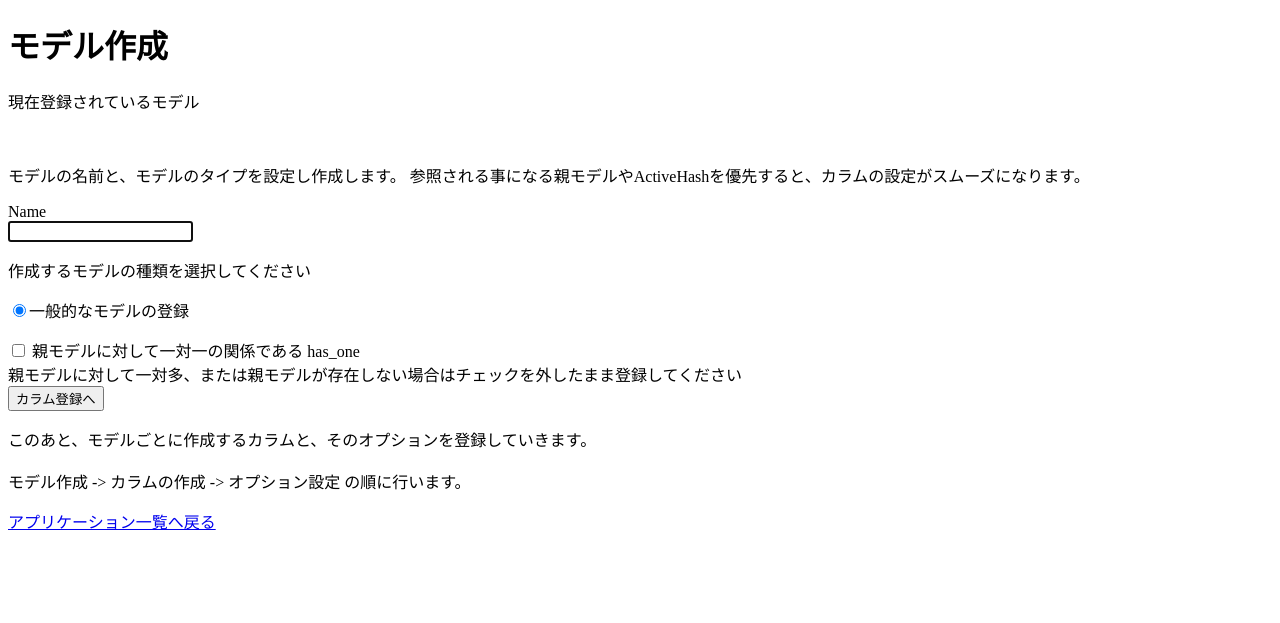
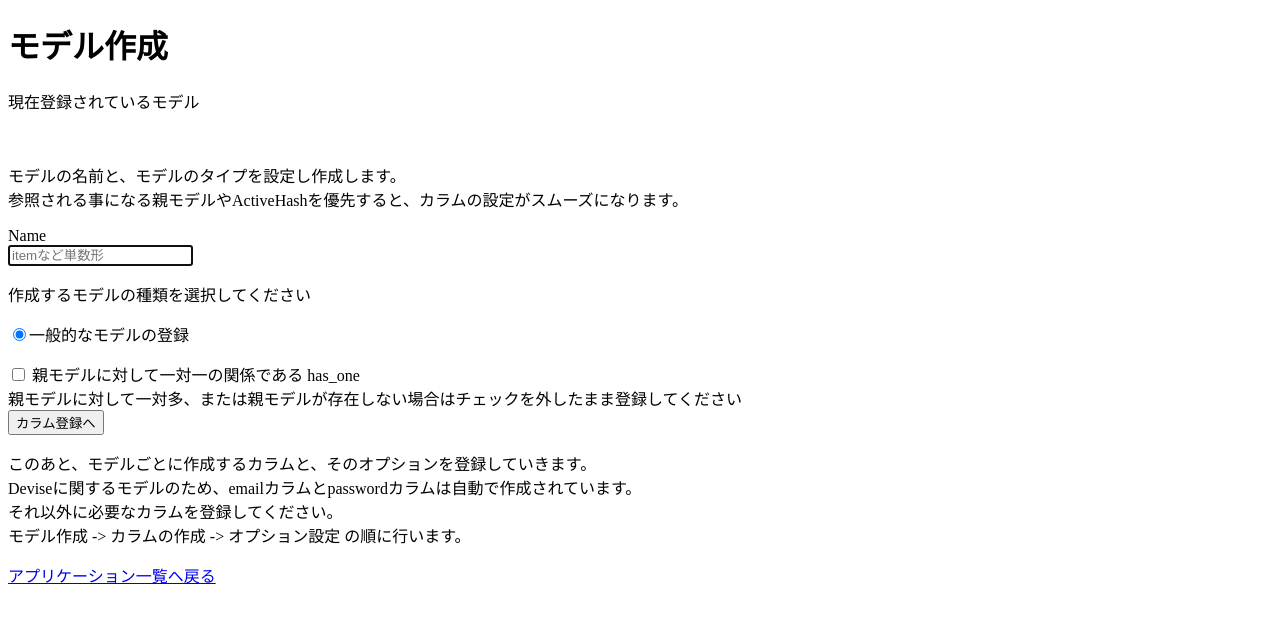
Before and after one commit to sasakikeisuke-ft/rollers, a Rails app: page /applications/1/models/new in a window 1280 px wide. Shown: the top 623 px of the page. Run offline with Rails 7, Linux system fonts and the light colour scheme; the visitor is signed in with stand-in values (Sample User, id 1); data that the repository does not hold is empty; style sheets or scripts are compiled from the project's sources.

Commit message:
モデル新規作成画面の調整
モデル新規作成画面の文字表記を調整しました。

```diff
--- a/app/views/models/new.html.erb
+++ b/app/views/models/new.html.erb
@@ -8,7 +8,7 @@
     <%= model.name %><br>
   <% end %><br>
   <p>
-    モデルの名前と、モデルのタイプを設定し作成します。
+    モデルの名前と、モデルのタイプを設定し作成します。<br>
     参照される事になる親モデルやActiveHashを優先すると、カラムの設定がスムーズになります。
   </p>
 
@@ -18,13 +18,13 @@
 
     <div class="field">
         <%= f.label :name %><br />
-        <%= f.text_field :name, autofocus: true %>
+        <%= f.text_field :name, autofocus: true, placeholder: 'itemなど単数形' %>
     </div>
 
      <div class="field">
       <p>作成するモデルの種類を選択してください</p>
       <p><%= f.radio_button :model_type_id, 1, checked: true %>一般的なモデルの登録</p>
-      <% if @gemfile.activehash %>
+      <% if @gemfile.active_hash %>
         <p><%= f.radio_button :model_type_id, 2 %>ActiveHashの登録</p>
       <% end %>
     </div>
@@ -66,6 +66,8 @@
 <% if @models.length == 0 %>
   <p>
     このあと、モデルごとに作成するカラムと、そのオプションを登録していきます。 <br>
+    Deviseに関するモデルのため、emailカラムとpasswordカラムは自動で作成されています。<br>
+    それ以外に必要なカラムを登録してください。
     <br>
     モデル作成 -> カラムの作成 -> オプション設定 の順に行います。
   </p>
```
